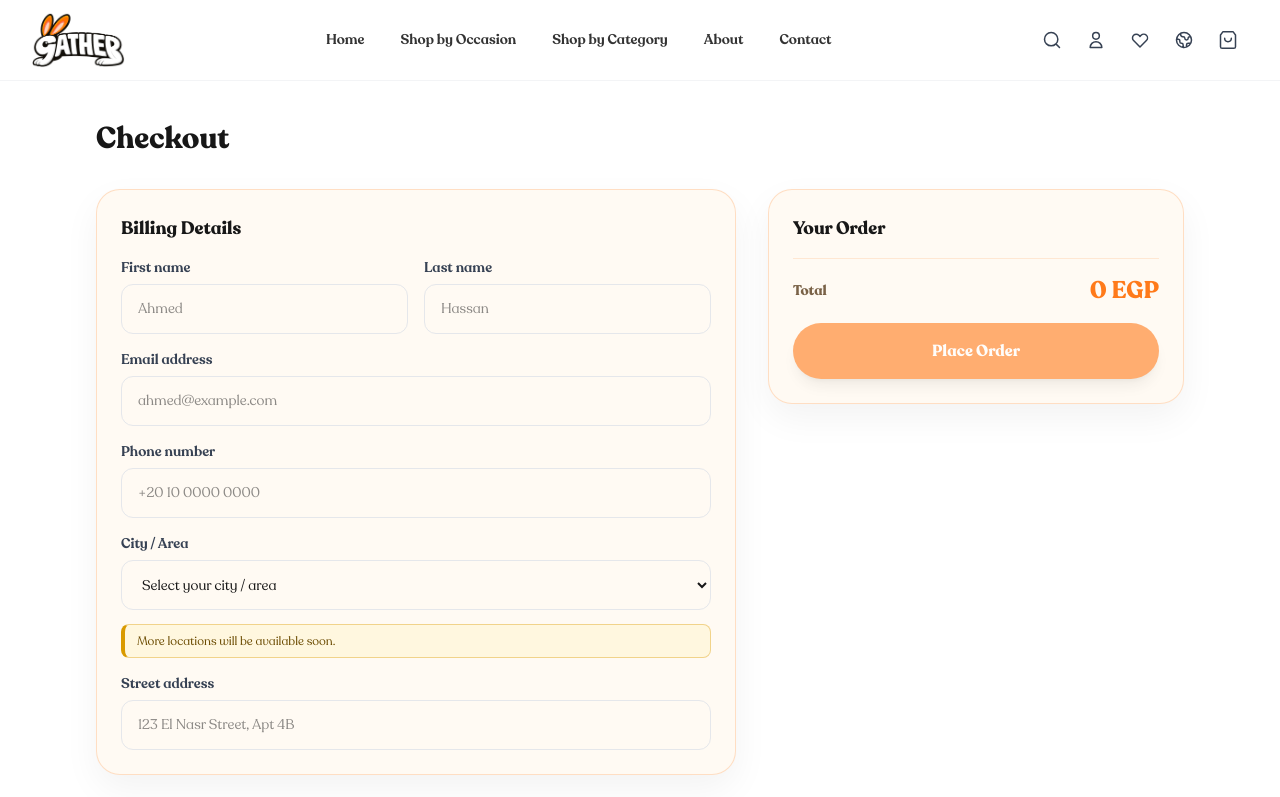
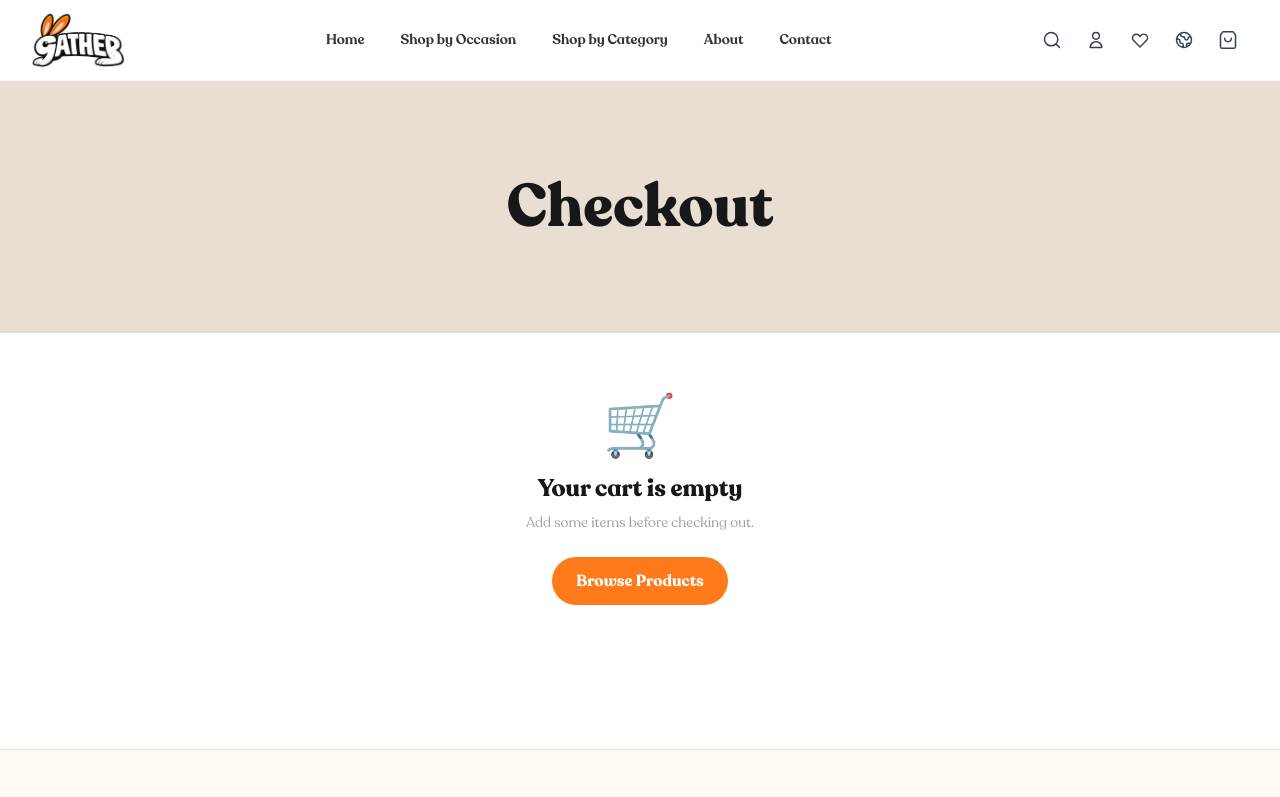
Before and after one commit to Word-of-Mouth-Marketing-agency/gather, a Next.js app: page /checkout in a window 1280 px wide. Shown: the top 797 px of the page. Built offline with nearby package versions, Linux system fonts and the light colour scheme.

Commit message:
fix: prevent checkout hydration mismatch

```diff
--- a/src/components/CheckoutPageClient.tsx
+++ b/src/components/CheckoutPageClient.tsx
@@ -1,9 +1,11 @@
 'use client'
 
-import { useState } from 'react'
+import { useState, useEffect, startTransition } from 'react'
 import { useRouter } from 'next/navigation'
 import Image from 'next/image'
+import Link from 'next/link'
 import type { CheckoutFormData, BundleCartItem } from '@/types'
+import PageTitleSection from '@/components/PageTitleSection'
 import { getCart, getCartTotal, getCartProducts, getCartBundles, clearCart } from '@/lib/cart'
 import { formatPrice } from '@/lib/data'
 
@@ -61,13 +63,47 @@ function loadData(): { products: ProductEntry[]; bundles: BundleCartItem[]; tota
   return { products, bundles, total }
 }
 
+function CheckoutLoadingState() {
+  return (
+    <div className="py-24 text-center">
+      <div className="w-12 h-12 mx-auto rounded-full bg-gray-100 animate-pulse" />
+    </div>
+  )
+}
+
+function EmptyCheckoutState() {
+  return (
+    <main className="max-w-7xl mx-auto px-4 sm:px-6 lg:px-8 py-16 text-center">
+      <div className="text-6xl mb-4">🛒</div>
+      <h1 className="text-2xl font-black text-[#171717]">Your cart is empty</h1>
+      <p className="mt-2 text-gray-400 text-sm">Add some items before checking out.</p>
+      <Link href="/shop-by-category" className="inline-flex mt-6 gather-btn-primary">
+        Browse Products
+      </Link>
+    </main>
+  )
+}
+
 export default function CheckoutPageClient() {
   const router = useRouter()
+  const [mounted, setMounted] = useState(false)
   const [form, setForm] = useState<CheckoutFormData>(empty)
   const [errors, setErrors] = useState<Partial<Record<keyof CheckoutFormData, string>>>({})
   const [showSameDayPopup, setShowSameDayPopup] = useState(false)
   const [submitting, setSubmitting] = useState(false)
-  const [{ products, bundles, total }] = useState(loadData)
+  const [products, setProducts] = useState<ProductEntry[]>([])
+  const [bundles, setBundles] = useState<BundleCartItem[]>([])
+  const [total, setTotal] = useState(0)
+
+  useEffect(() => {
+    const data = loadData()
+    startTransition(() => {
+      setProducts(data.products)
+      setBundles(data.bundles)
+      setTotal(data.total)
+      setMounted(true)
+    })
+  }, [])
 
   function setFn(field: keyof CheckoutFormData, value: string) {
     setForm((f) => ({ ...f, [field]: value }))
@@ -154,9 +190,28 @@ export default function CheckoutPageClient() {
     router.push('/checkout/success')
   }
 
+  if (!mounted) {
+    return (
+      <>
+        <PageTitleSection title="Checkout" />
+        <CheckoutLoadingState />
+      </>
+    )
+  }
+
+  if (products.length === 0 && bundles.length === 0) {
+    return (
+      <>
+        <PageTitleSection title="Checkout" />
+        <EmptyCheckoutState />
+      </>
+    )
+  }
+
   return (
-    <main className="max-w-6xl mx-auto px-4 sm:px-6 lg:px-8 py-10">
-      <h1 className="text-2xl sm:text-3xl font-black text-[#171717] mb-8">Checkout</h1>
+    <>
+      <PageTitleSection title="Checkout" />
+      <main className="max-w-6xl mx-auto px-4 sm:px-6 lg:px-8 py-10">
 
       <form onSubmit={handleSubmit} noValidate>
         <div className="grid grid-cols-1 lg:grid-cols-5 gap-8">
@@ -363,7 +418,7 @@ export default function CheckoutPageClient() {
 
               <button
                 type="submit"
-                disabled={submitting || (products.length === 0 && bundles.length === 0)}
+                disabled={submitting}
                 className="w-full py-4 rounded-full bg-[#ff7a1a] text-white font-black text-base shadow-lg hover:bg-[#fe6c00] hover:-translate-y-0.5 transition-all duration-200 disabled:opacity-60 disabled:cursor-not-allowed disabled:translate-y-0"
               >
                 {submitting ? 'Placing Order...' : 'Place Order'}
@@ -409,6 +464,7 @@ export default function CheckoutPageClient() {
         </div>
       )}
     </main>
+    </>
   )
 }
 
```
